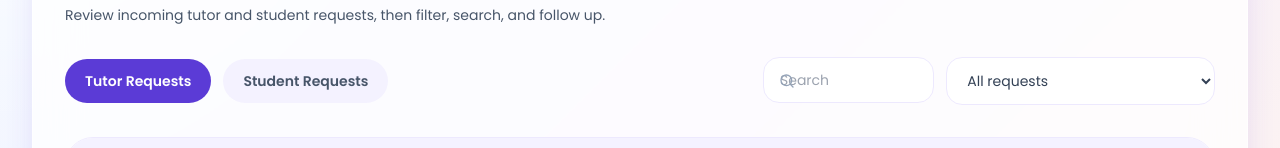
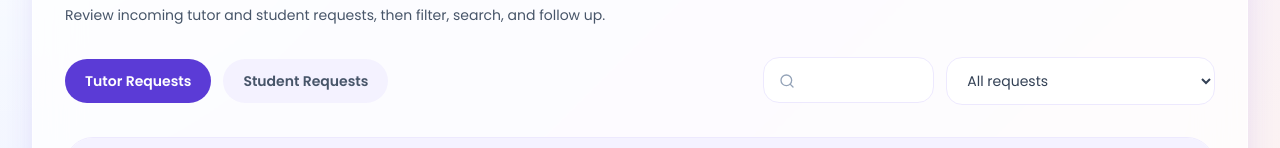
Before and after one commit to VISHVESHARVADIYA/tuitionrider, a React (Vite) app in the folder client/: page /admin/dashboard in a window 1280 px wide. Shown: the part 245-393 px from the top of the page. Built offline with nearby package versions, Linux system fonts and the light colour scheme; no server answers; sample sign-in values are in the browser's storage.

Commit message:
Update AdminDashboardPage.jsx

```diff
--- a/client/src/pages/AdminDashboardPage.jsx
+++ b/client/src/pages/AdminDashboardPage.jsx
@@ -135,7 +135,7 @@ function AdminDashboardPage() {
                 <Search className="absolute left-4 top-1/2 -translate-y-1/2 text-slate-400" size={16} />
                 <input
                   className="input-field pl-11"
-                  placeholder="Search"
+                  placeholder=""
                   value={search}
                   onChange={(event) => setSearch(event.target.value)}
                 />
```
